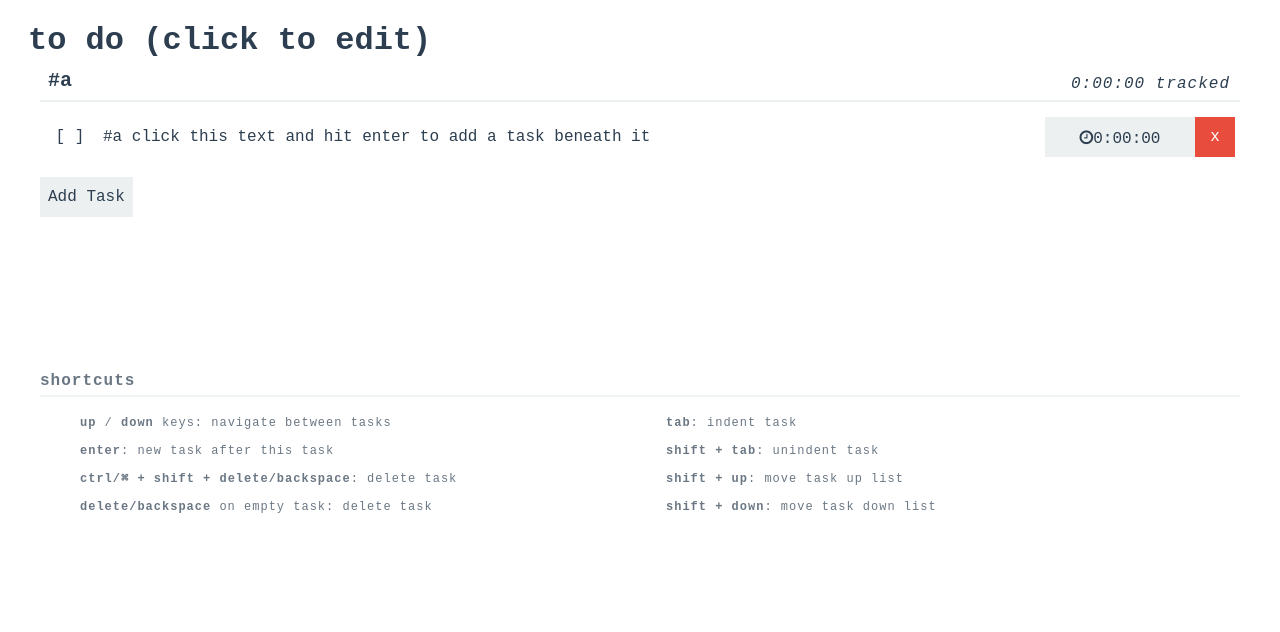
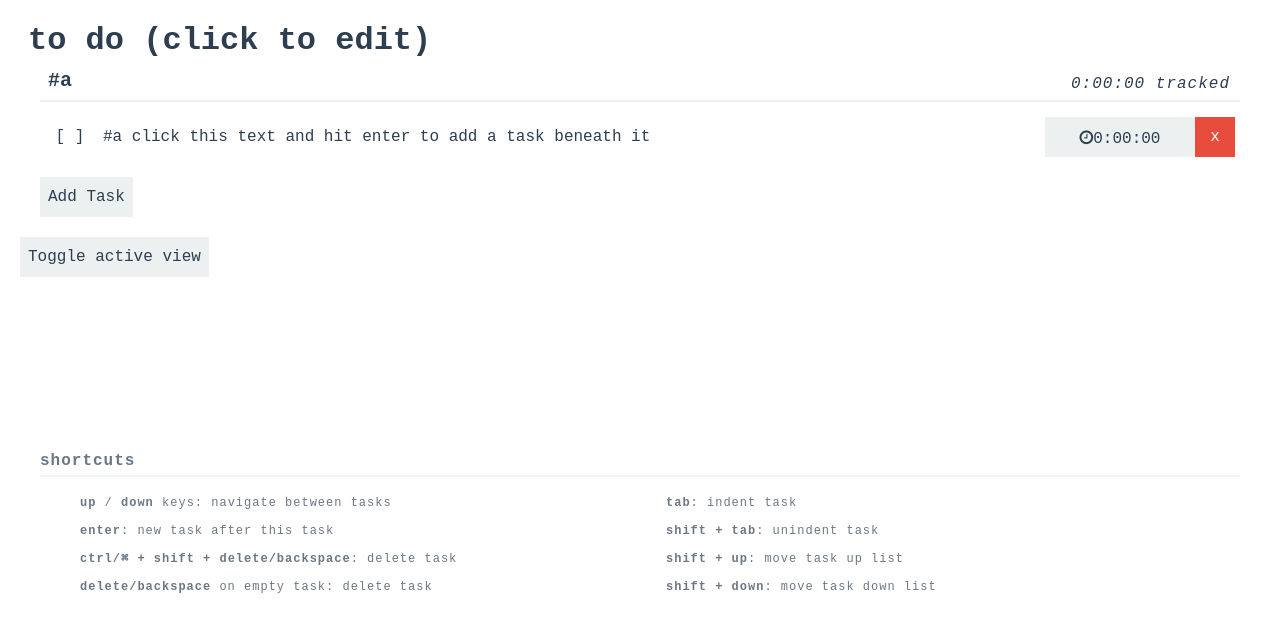
Before and after one commit to cborchert/todolist, a React app: page / in a window 1280 px wide. Shown: the top 632 px of the page. Built offline with nearby package versions, Linux system fonts and the light colour scheme.

Commit message:
toggle active view

```diff
--- a/src/App.js
+++ b/src/App.js
@@ -34,6 +34,14 @@ class App extends Component {
               id: 1,
               tag: "",
               filterString: "#a",
+              tasks: [],
+              permanent: true
+            },
+            {
+              title: "#b",
+              id: 2,
+              tag: "",
+              filterString: "#b",
               tasks: [],
               permanent: true
             }
@@ -421,27 +429,23 @@ class App extends Component {
     return tasks;
   }
 
+  toggleActiveView() {
+    const currentIndex = findIndex(this.state.views, {
+      id: this.state.activeViewId
+    });
+    const nextIndex =
+      currentIndex + 1 >= this.state.views.length ? 0 : currentIndex + 1;
+    console.log(currentIndex, nextIndex);
+    const activeViewId = this.state.views[nextIndex].id;
+
+    this.setState({
+      ...this.state,
+      activeViewId
+    });
+  }
+
   render() {
     const { views } = this.state;
-    // const renderedViews = !views
-    //   ? ""
-    //   : views.map((view, i) => {
-    //       let tasks = this.getViewTasks(view);
-    //       // let tasks = this.state.tasks;
-    //       return (
-    //         <View
-    //           key={"view-" + i}
-    //           view={view}
-    //           tasks={tasks}
-    //           updateView={this.updateView.bind(this)}
-    //           removeTask={this.removeTask.bind(this)}
-    //           updateTask={this.updateTask.bind(this)}
-    //           addTask={this.addTask.bind(this)}
-    //           setTaskAsChild={this.setTaskAsChild.bind(this)}
-    //           unsetTaskAsChild={this.unsetTaskAsChild.bind(this)}
-    //         />
-    //       );
-    //     });
     const view = views.filter(view => view.id === this.state.activeViewId)[0];
     const renderedView = !view ? (
       ""
@@ -467,6 +471,11 @@ class App extends Component {
           }}
         />
         {renderedView}
+        <div className="app__toggle-active-view">
+          <button onClick={this.toggleActiveView.bind(this)}>
+            Toggle active view
+          </button>
+        </div>
         <div className="app__help">
           <h5 className="app__help-title">shortcuts</h5>
           <ul>
--- a/src/App.scss
+++ b/src/App.scss
@@ -6,6 +6,10 @@
     font-weight: bold;
     font-size: 2rem;
     width: 100%;
+  }
+
+  &__toggle-active-view {
+    padding: 20px 0;
   }
 
   &__help {
```
